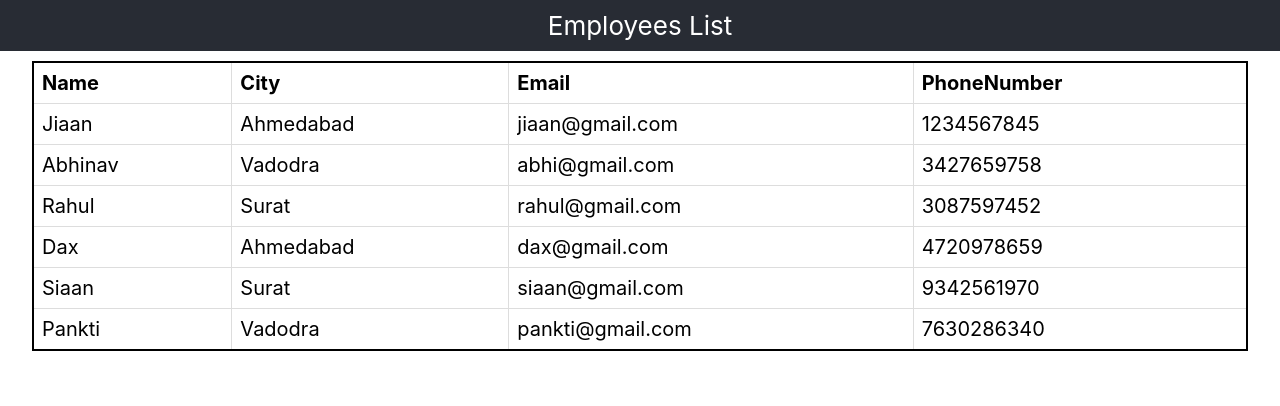
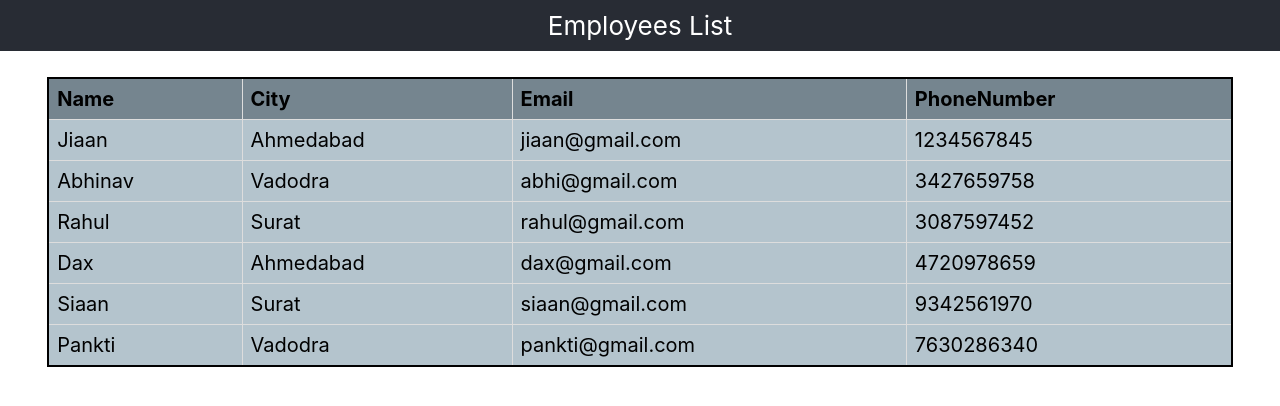
Before and after one commit to PanktiPatel99/employee_data_table, a React (Create React App) app: page / in a window 1280 px wide. Shown: the top 406 px of the page. Built offline with nearby package versions, Linux system fonts and the light colour scheme.

Commit message:
create dynamic Employee data table

```diff
--- a/src/Components/Employee.css
+++ b/src/Components/Employee.css
@@ -1,4 +1,11 @@
-.emp_table {
+.employee {
+  display: flex;
+  flex-direction: column;
+  gap: 10px;
+  padding: 1rem;
+}
+
+table {
   margin: 10px auto;
   width: 95%;
   font-size: 20px;
@@ -11,3 +18,11 @@ th {
   text-align: left;
   padding: 8px;
 }
+
+th {
+  background-color: #75858f;
+}
+
+td {
+  background-color: #b4c4cd;
+}
--- a/src/Components/Employee.js
+++ b/src/Components/Employee.js
@@ -1,11 +1,12 @@
-import React from "react";
+import React, { useState } from "react";
 import EmployeeData from "./EmployeeData";
 import "./Employee.css";
 
 const Employee = () => {
+  const [contact, setContact] = useState(EmployeeData);
   return (
     <div className="employee">
-      <table className="emp_table" style={{ border: "2px solid black" }}>
+      <table style={{ border: "2px solid black" }}>
         <thead>
           <tr>
             <th>Name</th>
@@ -15,7 +16,7 @@ const Employee = () => {
           </tr>
         </thead>
         <tbody>
-          {EmployeeData.map((emp) => (
+          {contact.map((emp) => (
             <tr key={emp.Id} data={emp}>
               <td>{emp.Name}</td>
               <td>{emp.City}</td>
```
